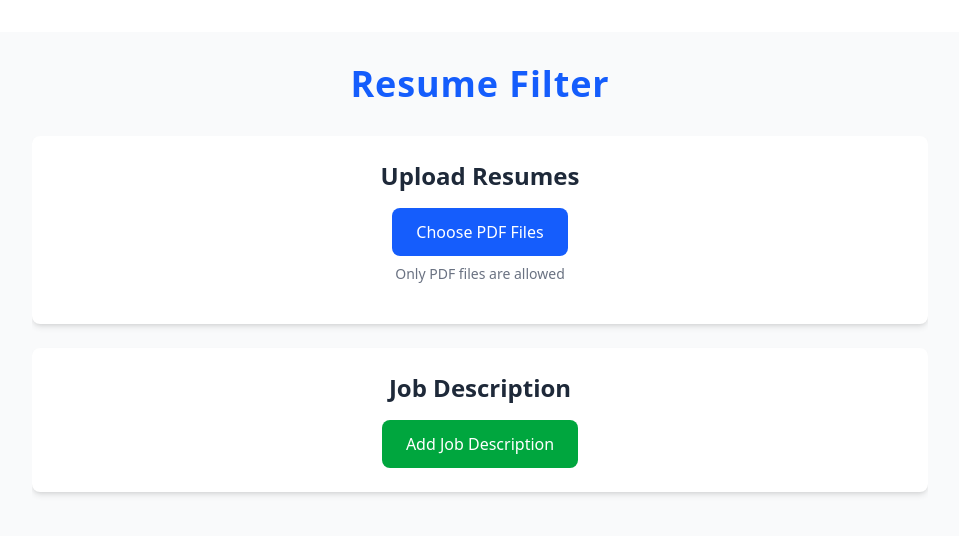
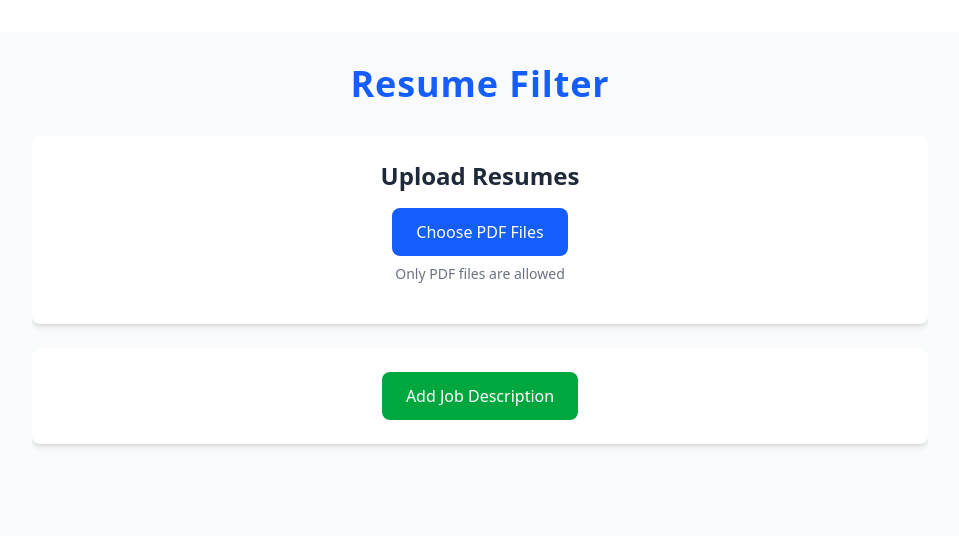
Before and after one commit to abubakrAhmad1/resume-filter, a React (Vite) app in the folder frontend/: page / in a window 1280 px wide. Shown: the top 536 px of the page, without its empty margins (160-1119 px from the left). Built offline with nearby package versions, Linux system fonts and the light colour scheme.

Commit message:
feat : remove heading

```diff
--- a/frontend/src/App.jsx
+++ b/frontend/src/App.jsx
@@ -83,9 +83,9 @@
           {/* Job Description Button - shown when upload section is visible */}
           {!showJobDescription && (
             <div className="bg-white rounded-lg shadow-md p-6 mt-6">
-              <h2 className="text-2xl font-semibold text-gray-800 mb-4">
+              {/* <h2 className="text-2xl font-semibold text-gray-800 mb-4">
                 Job Description
-              </h2>
+              </h2> */}
               <button
                 onClick={handleAddJobDescription}
                 className="bg-green-600 text-white px-6 py-3 rounded-lg hover:bg-green-700 transition-colors duration-200 font-medium"
```
